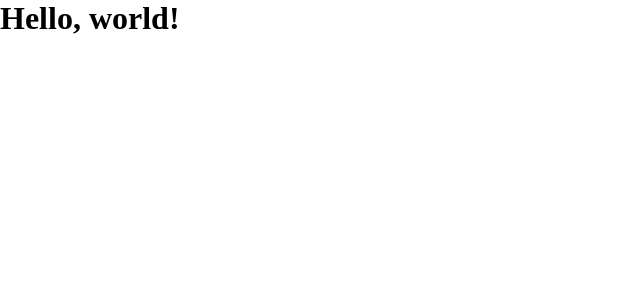
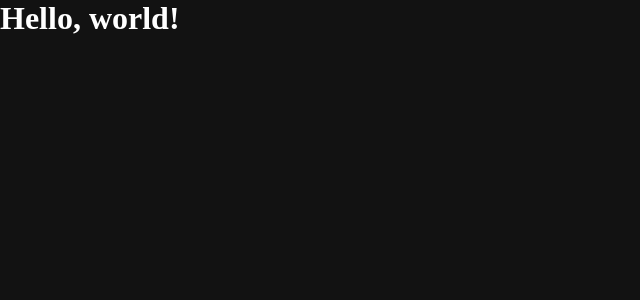
Before and after one commit to yashbellam97/yashbellam97.github.io, a React (Create React App) app: page / in a window 1280 px wide. Shown: the top 300 px of the page, without its empty margins (0-640 px from the left). Built offline with nearby package versions, Linux system fonts and the light colour scheme.

Commit message:
Change background color to dark

```diff
--- a/src/App.scss
+++ b/src/App.scss
@@ -3,3 +3,8 @@
     margin: 0;
     padding: 0;
 }
+
+body {
+    background-color: #121212;
+    color: white;
+}
```
